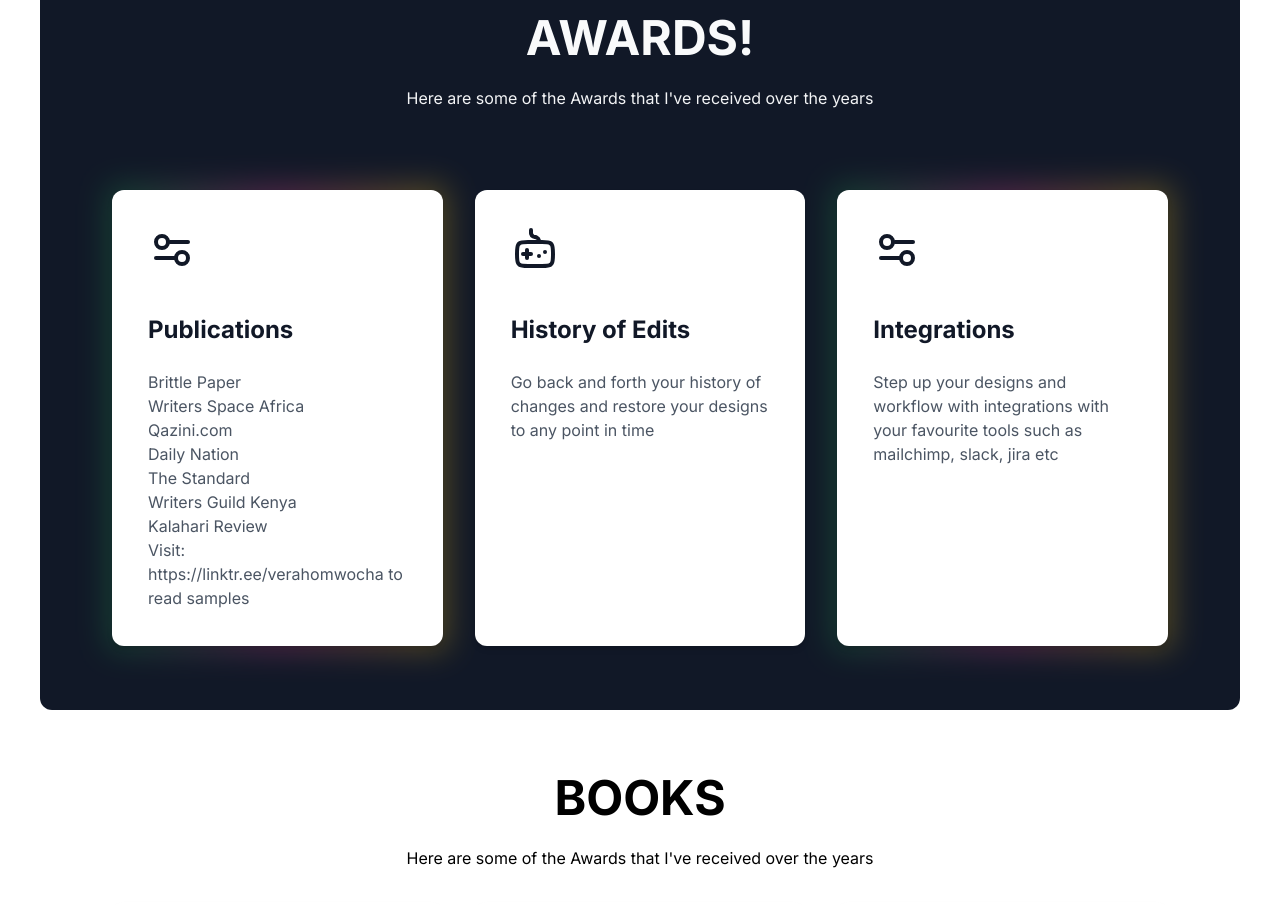
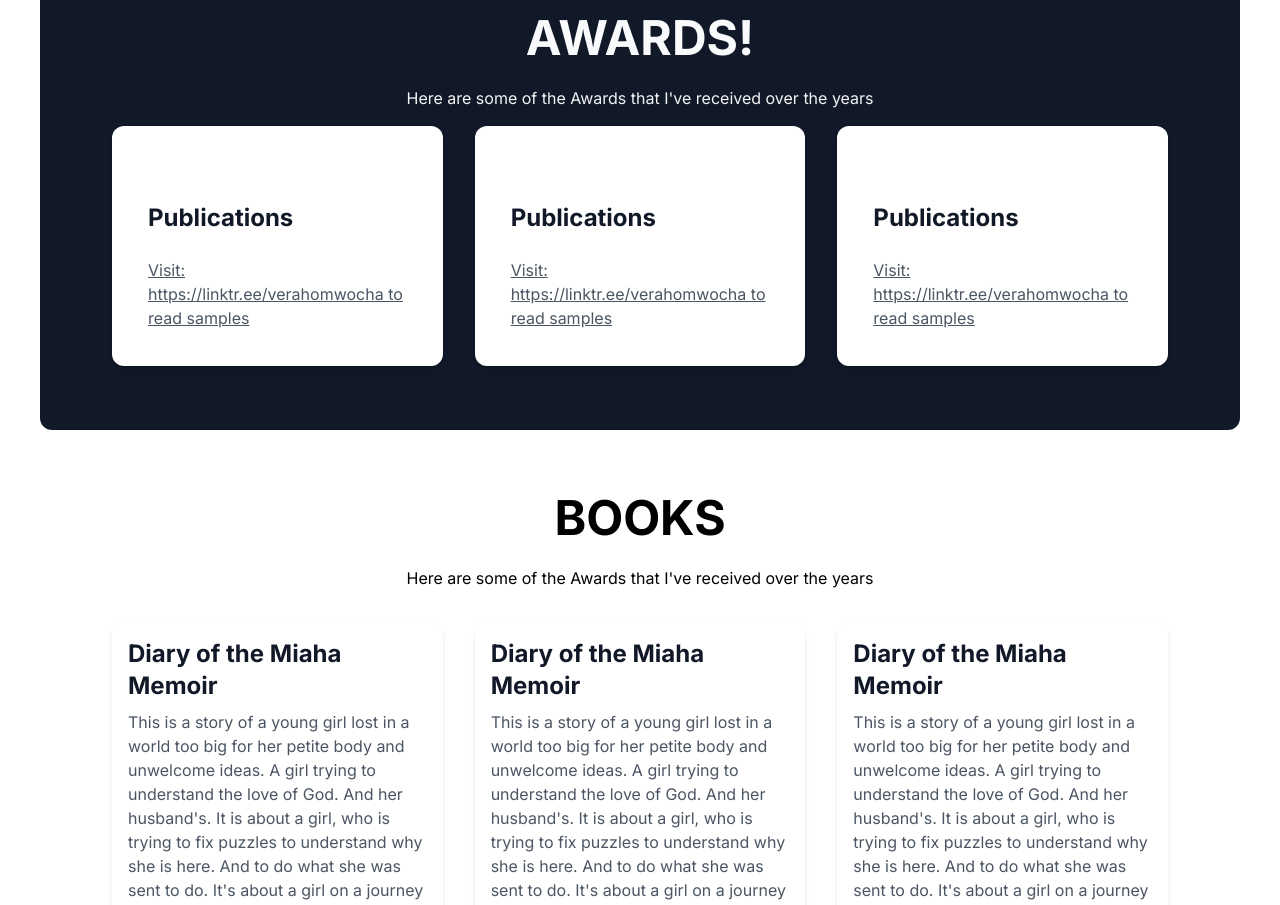
Before and after one commit to realgitau/complete-online-office, a Next.js app: page / in a window 1280 px wide. Shown: the part 1600-2505 px from the top of the page. Built offline with nearby package versions, Linux system fonts and the light colour scheme.

Commit message:
20th commit

```diff
--- a/components/Awards/Awards.tsx
+++ b/components/Awards/Awards.tsx
@@ -6,85 +6,45 @@ const Awards = () => {
       <div className="px-4 mx-auto max-w-7xl sm:px-6 lg:px-8">
         <div className="max-w-xl mx-auto text-center xl:max-w-2xl">
           <h2 className="text-3xl font-bold leading-tight text-gray-50 sm:text-4xl xl:text-5xl mb-6">AWARDS!</h2>
-            <p className="mb-4"> Here are some of the Awards that I&apos;ve received over the years </p>
-
+          <p className="mb-4">Here are some of the Awards that I've received over the years</p>
         </div>
-        <div
-            className="grid max-w-4xl lg:max-w-6xl grid-cols-1 mx-auto mt-8 text-center gap-y-4 sm:gap-x-8 sm:grid-cols-2 lg:grid-cols-3 sm:mt-12 lg:mt-20 sm:text-left">
-            <div className="relative">
-                <div className="absolute -inset-1">
-                    <div
-                        className="w-full h-full rotate-180 opacity-30 blur-lg filter bg-gradient-to-r from-yellow-400 via-pink-500 to-green-600">
-                    </div>
-                </div>
-                <div className="relative overflow-hidden bg-white shadow-md rounded-xl h-full">
-                    <div className="p-9"><svg className="w-12 h-12 mx-auto text-gray-400 sm:mx-0" viewBox="0 0 24 24"
-                            fill="none" xmlns="http://www.w3.org/2000/svg">
-                            <path d="M11 8L20 8" stroke="#111827" stroke-width="2" stroke-linecap="round"></path>
-                            <path d="M4 16L14 16" stroke="#111827" stroke-width="2" stroke-linecap="round"></path>
-                            <ellipse cx="7" cy="8" rx="3" ry="3" transform="rotate(90 7 8)" stroke="#111827"
-                                stroke-width="2" stroke-linecap="round"></ellipse>
-                            <ellipse cx="17" cy="16" rx="3" ry="3" transform="rotate(90 17 16)" stroke="#111827"
-                                stroke-width="2" stroke-linecap="round"></ellipse>
-                        </svg>
+        <div className="grid grid-cols-1 gap-8 sm:grid-cols-2 lg:grid-cols-3">
+          <div className="relative overflow-hidden bg-white shadow-md rounded-xl">
+            <div className="p-9">
               <h3 className="mt-6 text-2xl font-bold text-gray-900 sm:mt-10">Publications</h3>
               <div className="mt-6 text-base text-gray-600">
                 <ul>
-                                <li>Brittle Paper</li>
-                                <li>Writers Space Africa</li>
-                                <li>Qazini.com</li>
-                                <li>Daily Nation</li>
-                                <li>The Standard</li>
-                                <li>Writers Guild Kenya</li>
-                                <li>Kalahari Review</li>
-                                <a href="">Visit: https://linktr.ee/verahomwocha to read samples</a>
+                  {/* List items */}
                 </ul>
+                <a href="" className="block mt-2 underline">Visit: https://linktr.ee/verahomwocha to read samples</a>
               </div>
             </div>
           </div>
-            </div>
-            <div className="overflow-hidden bg-white shadow-md rounded-xl">
-                <div className="p-9"><svg className="w-12 h-12 mx-auto text-gray-400 sm:mx-0" viewBox="0 0 24 24" fill="none"
-                        xmlns="http://www.w3.org/2000/svg">
-                        <rect x="13" y="14" width="2" height="2" rx="1" fill="#111827"></rect>
-                        <rect x="7" y="11" width="2" height="6" rx="1" fill="#111827"></rect>
-                        <rect x="11" y="13" width="2" height="6" rx="1" transform="rotate(90 11 13)" fill="#111827">
-                        </rect>
-                        <rect x="16" y="12" width="2" height="2" rx="1" fill="#111827"></rect>
-                        <path
-                            d="M14 8V8C14 7.58326 14 7.37488 13.9655 7.19144C13.8455 6.5546 13.4245 6.01534 12.8358 5.74455C12.6662 5.66654 12.464 5.616 12.0597 5.51493L12 5.5C11.5388 5.3847 11.3082 5.32706 11.1171 5.233C10.5686 4.96315 10.1737 4.45731 10.0449 3.85979C10 3.65151 10 3.41382 10 2.93845V2"
-                            stroke="#111827" stroke-width="2" stroke-linecap="round"></path>
-                        <path
-                            d="M3 14C3 11.4412 3 10.1618 3.61994 9.28042C3.77954 9.05351 3.96572 8.85041 4.17372 8.6763C4.98164 8 6.15442 8 8.5 8H15.5C17.8456 8 19.0184 8 19.8263 8.6763C20.0343 8.85041 20.2205 9.05351 20.3801 9.28042C21 10.1618 21 11.4412 21 14C21 16.5588 21 17.8382 20.3801 18.7196C20.2205 18.9465 20.0343 19.1496 19.8263 19.3237C19.0184 20 17.8456 20 15.5 20H8.5C6.15442 20 4.98164 20 4.17372 19.3237C3.96572 19.1496 3.77954 18.9465 3.61994 18.7196C3 17.8382 3 16.5588 3 14Z"
-                            stroke="#111827" stroke-width="2"></path>
-                    </svg>
-                    <h3 className="mt-6 text-2xl font-bold text-gray-900 sm:mt-10">History of Edits</h3>
-                    <p className="mt-6 text-base text-gray-600">Go back and forth your history of changes and
-                        restore your designs to any point in time</p>
-                </div>
-            </div>
-            <div className="relative">
-                <div className="absolute -inset-1">
-                    <div
-                        className="w-full h-full rotate-180 opacity-30 blur-lg filter bg-gradient-to-r from-yellow-400 via-pink-500 to-green-600">
-                    </div>
-                </div>
-                <div className="relative overflow-hidden bg-white shadow-md rounded-xl h-full">
-                    <div className="p-9"><svg className="w-12 h-12 mx-auto text-gray-400 sm:mx-0" viewBox="0 0 24 24"
-                            fill="none" xmlns="http://www.w3.org/2000/svg">
-                            <path d="M11 8L20 8" stroke="#111827" stroke-width="2" stroke-linecap="round"></path>
-                            <path d="M4 16L14 16" stroke="#111827" stroke-width="2" stroke-linecap="round"></path>
-                            <ellipse cx="7" cy="8" rx="3" ry="3" transform="rotate(90 7 8)" stroke="#111827"
-                                stroke-width="2" stroke-linecap="round"></ellipse>
-                            <ellipse cx="17" cy="16" rx="3" ry="3" transform="rotate(90 17 16)" stroke="#111827"
-                                stroke-width="2" stroke-linecap="round"></ellipse>
-                        </svg>
-                        <h3 className="mt-6 text-2xl font-bold text-gray-900 sm:mt-10">Integrations</h3>
-                        <p className="mt-6 text-base text-gray-600">Step up your designs and workflow with
-                            integrations with your favourite tools such as mailchimp, slack, jira etc</p>
+
+          <div className="relative overflow-hidden bg-white shadow-md rounded-xl">
+            <div className="p-9">
+              <h3 className="mt-6 text-2xl font-bold text-gray-900 sm:mt-10">Publications</h3>
+              <div className="mt-6 text-base text-gray-600">
+                <ul>
+                  {/* List items */}
+                </ul>
+                <a href="" className="block mt-2 underline">Visit: https://linktr.ee/verahomwocha to read samples</a>
               </div>
             </div>
           </div>
+
+          <div className="relative overflow-hidden bg-white shadow-md rounded-xl">
+            <div className="p-9">
+              <h3 className="mt-6 text-2xl font-bold text-gray-900 sm:mt-10">Publications</h3>
+              <div className="mt-6 text-base text-gray-600">
+                <ul>
+                  {/* List items */}
+                </ul>
+                <a href="" className="block mt-2 underline">Visit: https://linktr.ee/verahomwocha to read samples</a>
+              </div>
+            </div>
+          </div>
+          {/* Repeat the above div structure for other awards */}
         </div>
       </div>
     </section>
```
Lines whose indentation alone changed are shown as unchanged.
